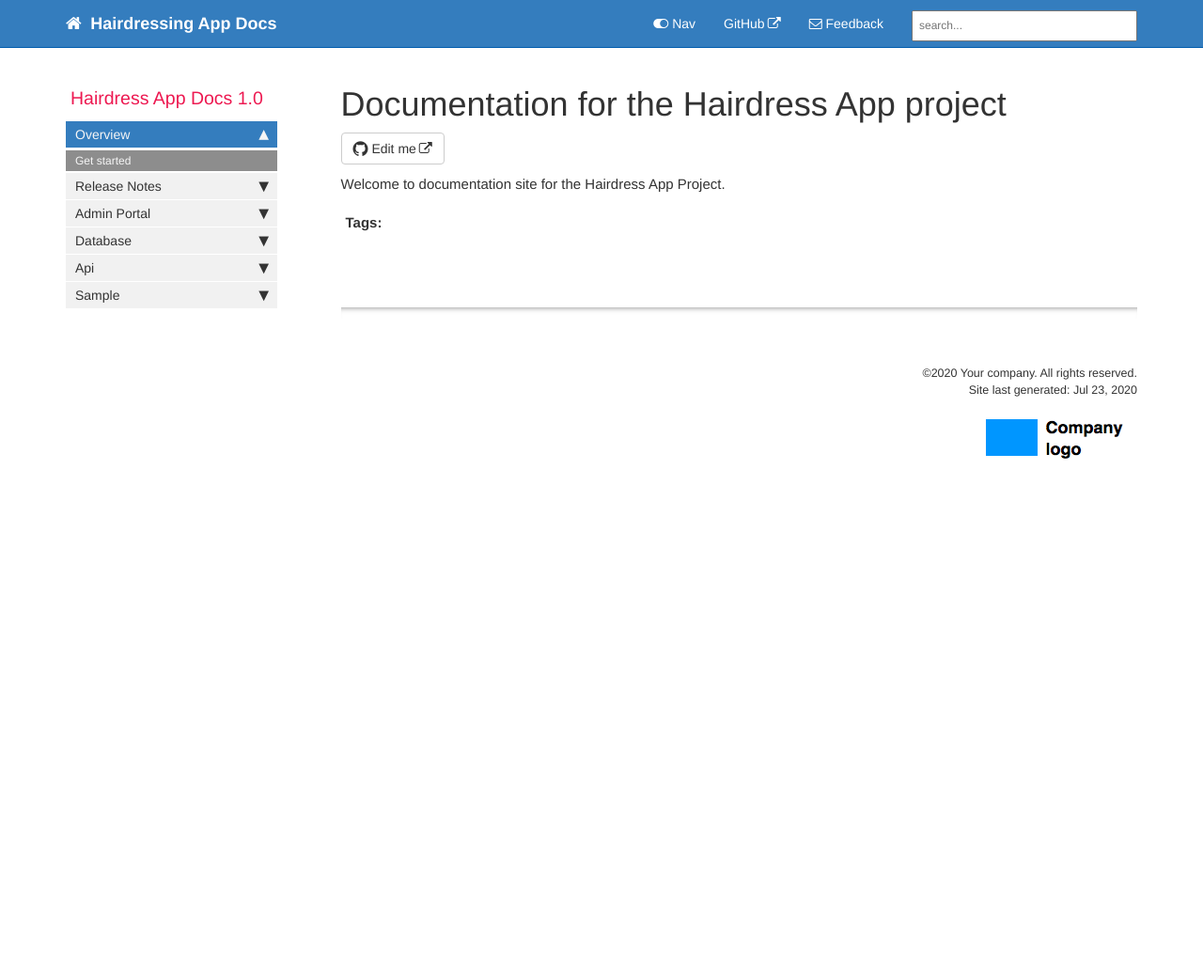
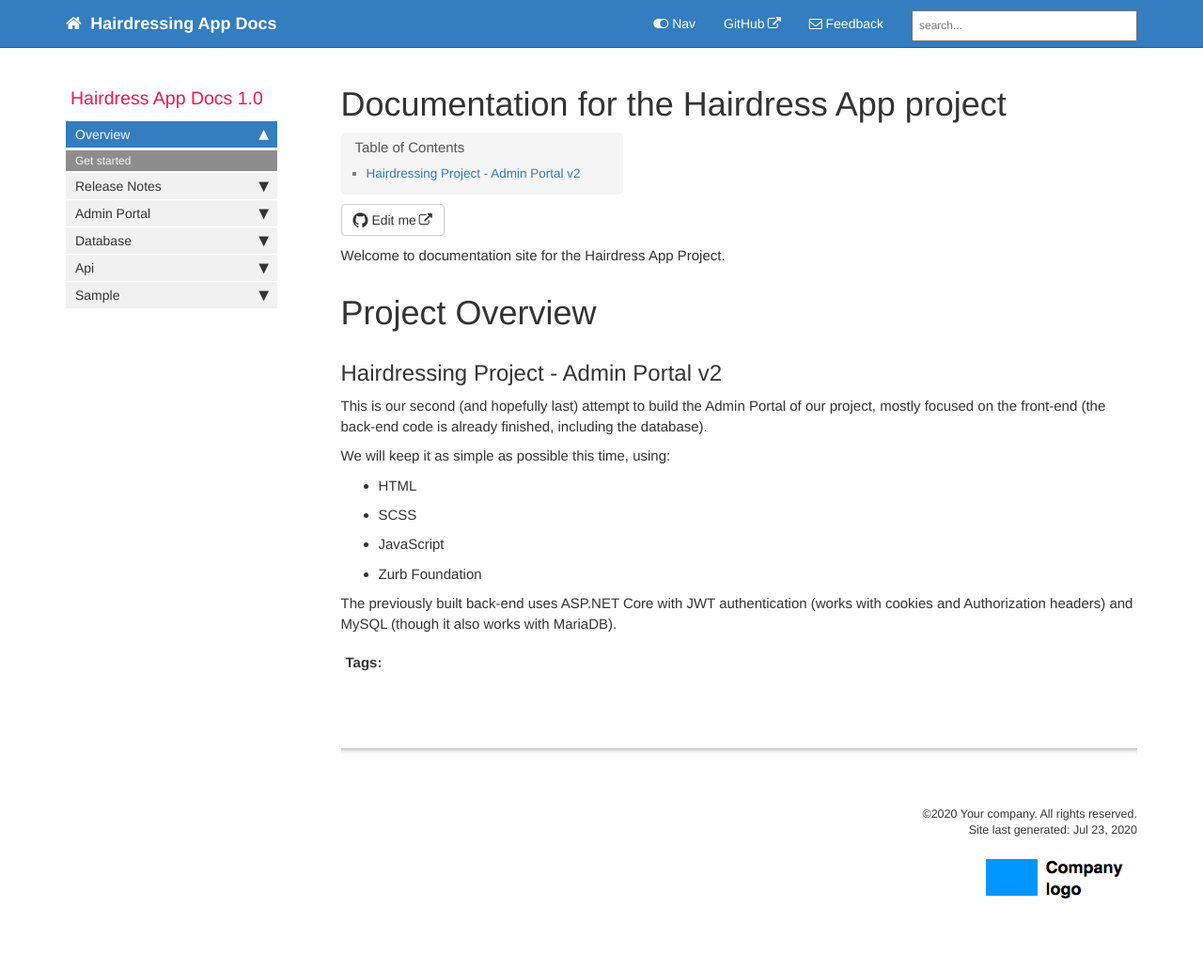
Before and after one commit to HairdressingProject/HairdressingApp, a Jekyll site: the page built from index.md, in a window 1280 px wide. Shown: the whole page at 94% size. Built offline with Jekyll 4.4.1, drawn with Linux system fonts in a browser that asks for light colours; comment, search, counter and statistics services are not loaded; before the commit the page ends 900 px from its top, so only the background shows below that.

Commit message:
Added project overview

```diff
--- a/index.md
+++ b/index.md
@@ -6,3 +6,16 @@ sidebar: mydoc_sidebar
 permalink: index.html
 ---
 Welcome to documentation site for the Hairdress App Project.
+
+# Project Overview
+## Hairdressing Project - Admin Portal v2
+This is our second (and hopefully last) attempt to build the Admin Portal of our project, mostly focused on the front-end (the back-end code is already finished, including the database).
+
+We will keep it as simple as possible this time, using:
+
+- HTML
+- SCSS
+- JavaScript
+- Zurb Foundation
+
+The previously built back-end uses ASP.NET Core with JWT authentication (works with cookies and Authorization headers) and MySQL (though it also works with MariaDB).
```
